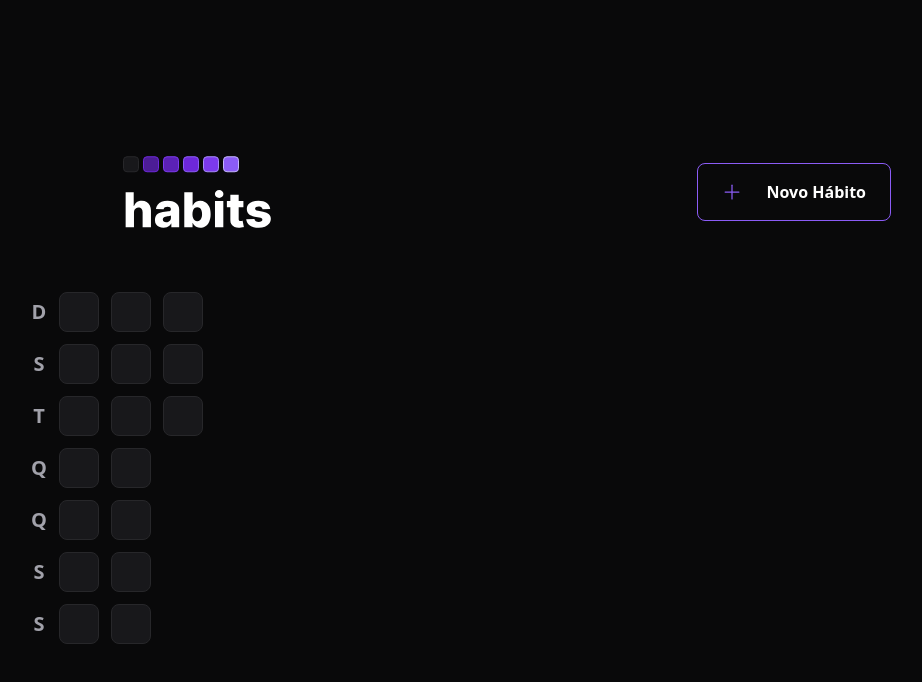
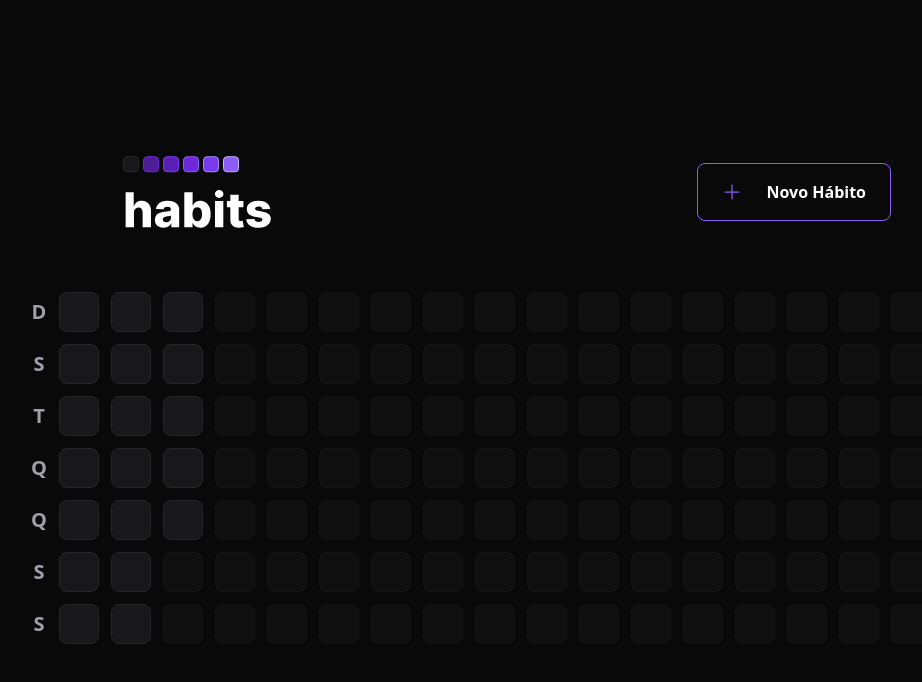
Before and after one commit to P4ul1t0s/nlwSetupProject, a React (Vite) app in the folder web/: page / in a window 1280 px wide. Shown: the top 682 px of the page, without its empty margins (133-1055 px from the left). Built offline with nearby package versions, Linux system fonts and the light colour scheme.

Commit message:
placeholder to HabitDay

```diff
--- a/web/src/components/HabitDay.tsx
+++ b/web/src/components/HabitDay.tsx
@@ -1,8 +1,4 @@
-interface HabitDayProps{
-    completed: number
-}
-
-export function HabitDay(props: HabitDayProps){
+export function HabitDay(){
     return(
         <div className="w-10 h-10 bg-zinc-900 border border-zinc-800 rounded-lg"></div>
     )
--- a/web/src/components/SummaryTable.tsx
+++ b/web/src/components/SummaryTable.tsx
@@ -1,6 +1,10 @@
+import { generateRangeDatesFromYearBegning } from "../utils/generate-range-dates-from-year-begning"
 import { HabitDay } from "./HabitDay"
 
 const weekDays = ['D', 'S', 'T', 'Q', 'Q', 'S', 'S']
+const summaryDates = generateRangeDatesFromYearBegning()
+const minimumSummaryDatesSize = 18 * 7
+const amountOfDaysToFill = minimumSummaryDatesSize - summaryDates.length
 
 export function SummaryTable(){
     return(
@@ -16,23 +20,17 @@
                 })}
             </div>
             <div className="grid grid-rows-7 grid-flow-col gap-3">
-                <HabitDay/>
-                <HabitDay/>
-                <HabitDay/>
-                <HabitDay/>
-                <HabitDay/>
-                <HabitDay/>
-                <HabitDay/>
-                <HabitDay/>
-                <HabitDay/>
-                <HabitDay/>
-                <HabitDay/>
-                <HabitDay/>
-                <HabitDay/>
-                <HabitDay/>
-                <HabitDay/>
-                <HabitDay/>
-                <HabitDay/>
+                {summaryDates.map(date => {
+                    return <HabitDay key={date.toString()}/>
+                })}
+                {amountOfDaysToFill > 0 && Array.from({length: amountOfDaysToFill}).map((_, index) => {
+                    return(
+                        <div
+                            key={index}
+                            className="w-10 h-10 bg-zinc-900 border border-zinc-800 rounded-lg opacity-40 cursor-not-allowed"
+                        />
+                    )
+                })}
             </div>
         </div>
     )
--- /dev/null
+++ b/web/src/utils/generate-range-dates-from-year-begning.ts
@@ -0,0 +1,16 @@
+import dayjs from 'dayjs';
+
+export function generateRangeDatesFromYearBegning(){
+    const firstDayOfTheYear = dayjs().startOf('year')
+    const today = new Date()
+
+    const dates = []
+    let compareDate = firstDayOfTheYear
+
+    while(compareDate.isBefore(today)){
+        dates.push(compareDate.toDate())
+        compareDate = compareDate.add(1, 'day')
+    }
+
+    return dates
+}
```
